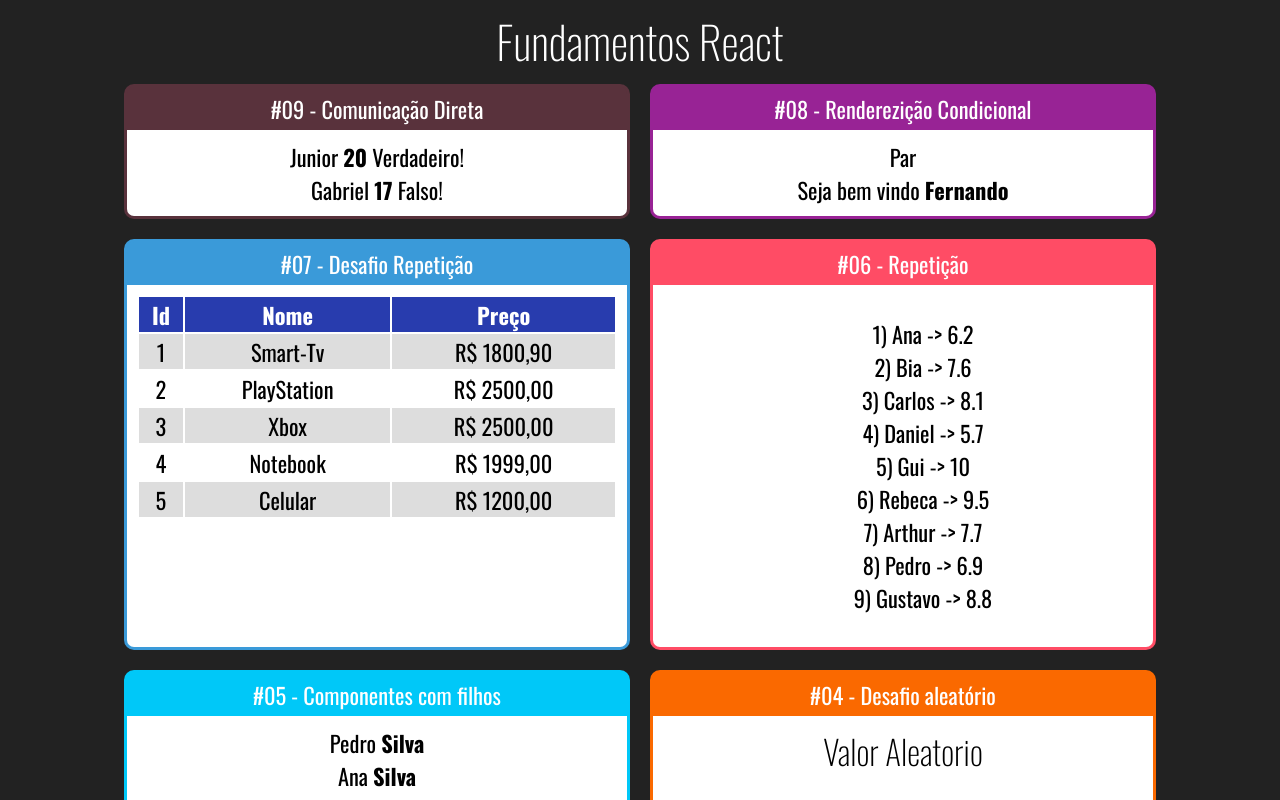
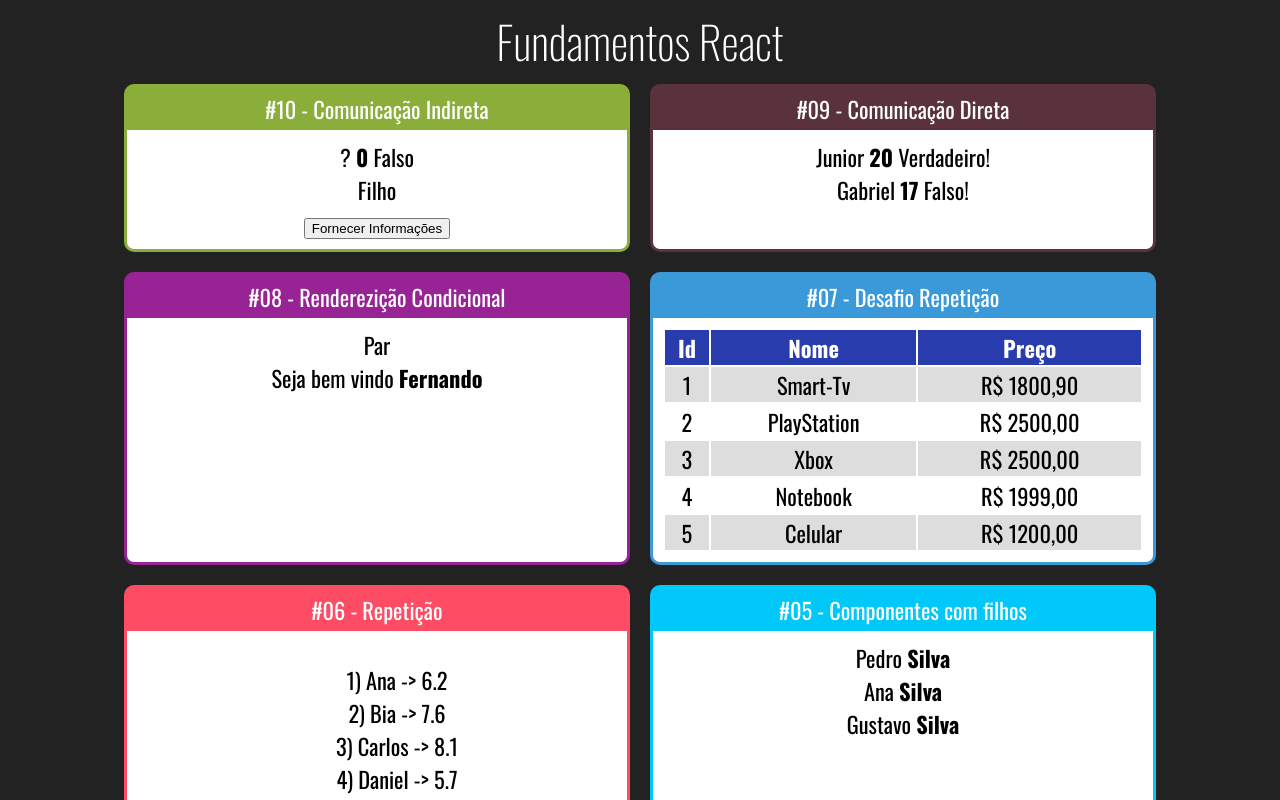
Before and after one commit to Roger-Franco/React, a React (Create React App) app in the folder fundamentos-react/: page / in a window 1280 px wide. Shown: the top 800 px of the page. Built offline with nearby package versions, Linux system fonts and the light colour scheme.

Commit message:
Comunicação indireta

```diff
--- a/fundamentos-react/src/App.jsx
+++ b/fundamentos-react/src/App.jsx
@@ -4,6 +4,7 @@
 
 import Card from "./components/layout/Card";
 
+import IndiretaPai from "./components/comunicacao/IndiretaPai";
 import DiretaPai from "./components/comunicacao/DiretaPai";
 import UsuarioInfo from "./components/condicional/UsuarioInfo";
 import ParOuImpar from "./components/condicional/ParOuImpar";
@@ -22,6 +23,9 @@
     <div className="App">
       <h1>Fundamentos React</h1>
       <div className="Cards">
+        <Card titulo="#10 - Comunicação Indireta" color="#8BAD39">
+          <IndiretaPai></IndiretaPai>
+        </Card>
         <Card titulo="#09 - Comunicação Direta" color="#59323C">
           <DiretaPai></DiretaPai>
         </Card>
--- /dev/null
+++ b/fundamentos-react/src/components/comunicacao/IndiretaFilho.jsx
@@ -0,0 +1,14 @@
+import React from "react";
+
+// eslint-disable-next-line import/no-anonymous-default-export
+export default (props) => {
+  return (
+    <div>
+      <div>Filho</div>
+      <button
+        onClick={ e => props.quandoClicar("João", 53, true)}>
+        Fornecer Informações
+      </button>
+    </div>
+  );
+};
--- /dev/null
+++ b/fundamentos-react/src/components/comunicacao/IndiretaPai.jsx
@@ -0,0 +1,27 @@
+import React from 'react';
+import IndiretaFilho from './IndiretaFilho';
+
+// eslint-disable-next-line import/no-anonymous-default-export
+export default props => {
+  let nome = '?'
+  let idade = 0
+  let nerd = false
+
+  function fornecerInformacoes(nomeParam, idadeParam, nerdParam) {
+      nome = nomeParam
+      idade = idadeParam
+      nerd = nerdParam
+      console.log(nomeParam, idadeParam, nerdParam);
+  }
+
+  return (
+    <div>
+      <div>
+        <span>{nome} </span>
+        <span><strong>{idade}</strong></span>
+        <span> {nerd ? 'Verdadeiro' : 'Falso'}</span>
+      </div>
+      <IndiretaFilho quandoClicar={fornecerInformacoes} ></IndiretaFilho>
+    </div>
+  );
+};
--- a/fundamentos-react/src/components/condicional/UsuarioInfo.jsx
+++ b/fundamentos-react/src/components/condicional/UsuarioInfo.jsx
@@ -4,7 +4,6 @@
 // eslint-disable-next-line import/no-anonymous-default-export
 export default props => {
   const usuario = props.usuario || {}
-  console.log(usuario.nome);
   return (
     <div>
       <If test={usuario && usuario.nome}>
```
